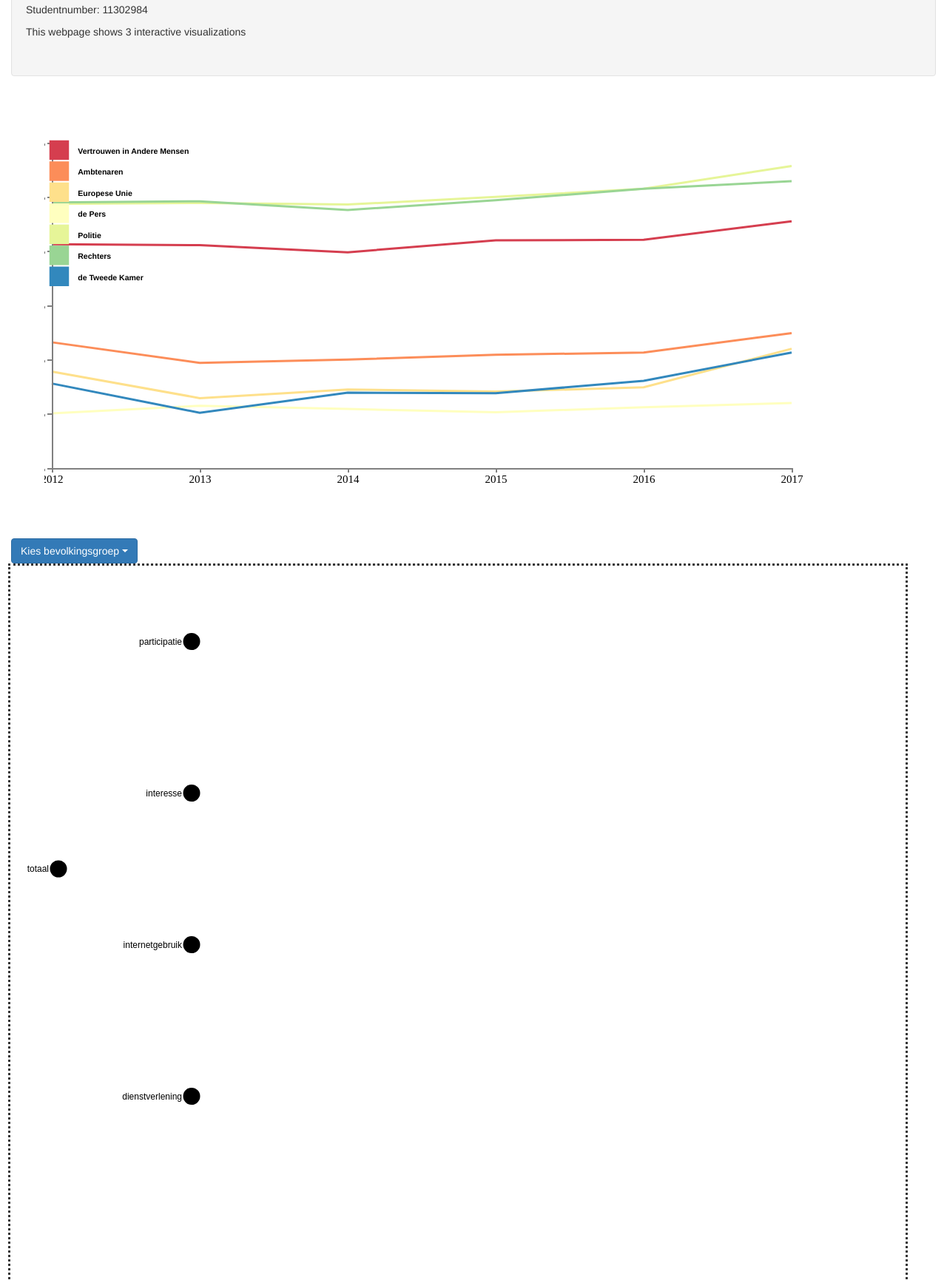
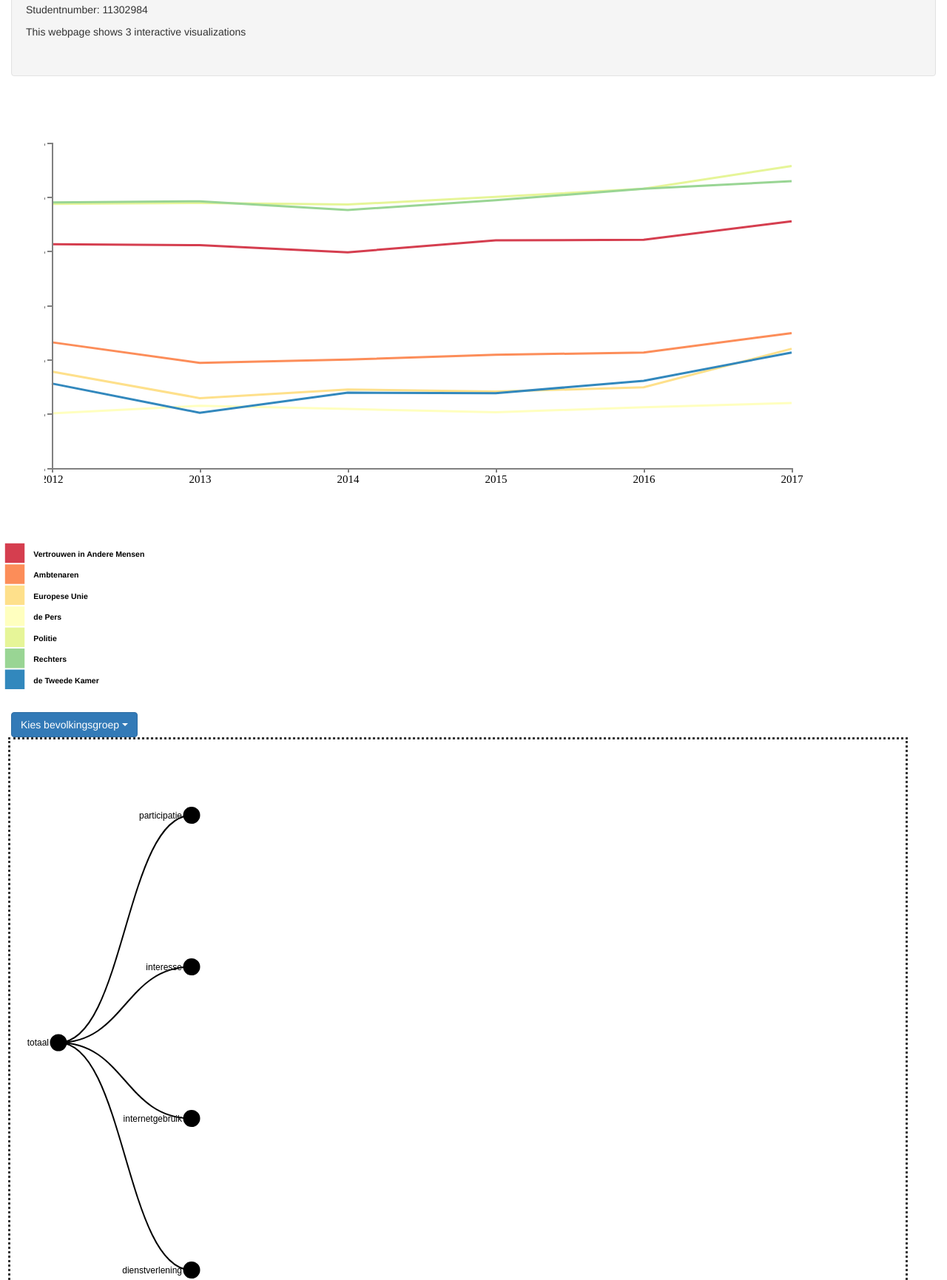
Before and after one commit to michaelzon/vertrouwen_in_nederland, a plain HTML site: page index.html in a window 1280 px wide. Shown: the part 218-1949 px from the top of the page at 74% size. Drawn offline with nearby package versions, Linux system fonts and the light colour scheme.

Commit message:
geholpen door tim

```diff
--- a/css/canvas.css
+++ b/css/canvas.css
@@ -11,10 +11,10 @@
 }
 
 /* ?????? */
-#graphLegend {
+/* #graphLegend {
   left: 100%;
   border-style: dotted;
-}
+} */
 
 .text2 {
   position: absolute;
--- a/index.html
+++ b/index.html
@@ -43,8 +43,9 @@
       </div>
     </div>
       <div class="row" id="row1">
-        <div class="col-md-auto" id="linegraph">
-        </div>
+        <div class="col-md-auto" id="linegraph"></div>
+        <div class="col-md-auto" id="linegraphLegend"></div>
+      </div>
       </div>
           <div class = "col-sm-auto", id="description">
             <div class="dropdown">
--- a/javascript/importData.js
+++ b/javascript/importData.js
@@ -1,4 +1,4 @@
-  var dendroData = {};
+  // var dendroData = {};
 
 function importData(error, response){
 
@@ -440,6 +440,44 @@ function importData(error, response){
     dataParticipatie[year] = {"name": year, "children": superTempArray}
   })
 
+
+  var dendrogramData = dataParticipatie;
+  var dendrotot = {};
+  years.forEach(function(year){
+    console.log(dendrogramData[year].children[0])
+    dendrotot[year] = (dendrogramData[year].children[0])
+  })
+  console.log(dendrotot);
+  var dendroTotaal = dendrogramData["2012"].children[0];
+  var dendroNederlands = dendrogramData["2012"].children[1];
+  var dendroWesters = dendrogramData["2012"].children[2];
+  var dendroNietWesters = dendrogramData["2012"].children[3];
+
+  console.log(dendroTotaal)
+  // console.log(dendroNederlands)
+  // console.log(dendroWesters)
+  // console.log(dendroNietWesters)
+
+  var dendroData = {};
+  dendroData["totaal"] = dendroTotaal;
+  dendroData["nederlands"] = dendroNederlands;
+  dendroData["westers"] = dendroWesters;
+  dendroData["nietWesters"] = dendroNietWesters;
+
+  // console.log(dendroData)
+
+  // years.forEach(function(year){
+  //
+  //   dataParticipatie[year] = {"name": year, "children": superTempArray}
+  //
+  // })
+
+  // console.log(dendrogramData["2012"])
+
+  makeLinegraph(vertrouwen.nederlands)
+  updateLines(vertrouwen)
+  makeDendrogram(dataParticipatie["2012"].children[0])
+
   // console.log('hee',d3.hierarchy(dataParticipatie["2012"]));
 
   // het totaal van 2012
@@ -451,9 +489,9 @@ function importData(error, response){
 
   // this[0].name
 
-  var groups = ["totaal", "nederlands", "westers", "nietWesters"];
-
-  var children = ["gebruik", "dienstverlening", "participatie", "interesse"];
+  // var groups = ["totaal", "nederlands", "westers", "nietWesters"];
+  //
+  // var children = ["gebruik", "dienstverlening", "participatie", "interesse"];
 
   // years.forEach(function(year){
   //   groups.forEach(function(group){
@@ -507,8 +545,5 @@ function importData(error, response){
   //     .entries(totaal);
   // console.log(nestTotaal)
 
-  makeLinegraph(vertrouwen.nederlands)
-  updateLines(vertrouwen)
-  makeDendrogramCanvas(dataParticipatie["2012"].children[0])
 
 };
--- a/javascript/vertrouwen.js
+++ b/javascript/vertrouwen.js
@@ -29,24 +29,32 @@ function updateLines(data){
   butTotaal.addEventListener("click", {
     handleEvent: function (event){
       makeLinegraph(data.totaal)
+      makeDendrogram(dataParticipatie["2012"].children[0])
+
     }
   });
 
   butNederlands.addEventListener("click", {
     handleEvent: function (event){
       makeLinegraph(data.nederlands)
+      makeDendrogram(data.dataParticipatie["2012"].children[1])
+
     }
   });
 
   butWesters.addEventListener("click", {
     handleEvent: function (event) {
       makeLinegraph(data.westers)
+      makeDendrogram(data.dataParticipatie["2012"].children[2])
+
     }
   });
 
   butNietWesters.addEventListener("click", {
     handleEvent: function (event) {
       makeLinegraph(data.nietWesters)
+      makeDendrogram(data.dataParticipatie["2012"].children[3])
+
     }
   });
 
@@ -248,7 +256,7 @@ function makeLinegraph(data){
       .scale(legendLines);
 
   //placing legend
-  var svgGraphDes = d3.select("#linechart")
+  var svgGraphDes = d3.select("#linegraphLegend")
       .append("svg")
       .attr("width", legendWidth)
       .attr("height", legendHeight)
@@ -262,7 +270,7 @@ function makeLinegraph(data){
 
 };
 
-function makeDendrogramCanvas(data){
+function makeDendrogram(data){
   var margin = {top: 20, right: 20, bottom: 20, left: 20},
       padding = {top: 60, right: 60, bottom: 60, left: 60},
       outerWidth = 1180,
@@ -278,6 +286,8 @@ function makeDendrogramCanvas(data){
       .attr("id", "dendrochart")
     .append("g")
       .attr("transform", "translate(50,0)");
+
+  var g = svg.append("g").attr("transform", "translate(20,0)");       // move right 20px.
 
   // creating axis and scale
   var xScale = d3.scaleLinear()
@@ -304,7 +314,7 @@ function makeDendrogramCanvas(data){
   root.x0 = height / 2;
   root.y0 = 0;
 
-  console.log('root',root)
+  // console.log('root',root)
 
   // collapse
   root.children.forEach(collapse);
@@ -324,16 +334,16 @@ function makeDendrogramCanvas(data){
 
     // determine x and y position for nodes
     var data = tree(root)
-    console.log(data)
+    // console.log(data)
 
     // and the new tree layout
     var nodes = data.descendants(),
 
     // links are the same as above minus the root node (bevolkingsgroep)
     links = data.descendants().slice(1)
-
-    console.log('nodes', nodes)
-    console.log('links', links)
+    //
+    // console.log('nodes', nodes)
+    // console.log('links', links)
 
     // ensure nodes and links are spread across half of the dendrosvg
     nodes.forEach(d => d.y = d.depth * 180);
@@ -354,11 +364,14 @@ function makeDendrogramCanvas(data){
     nodeBirth.append("circle")
         .attr("class", "node")
         .attr('r', 10)
-        .style("fill", d => d._children ? "#000000" : "#000000");
+        .style("fill", d => {
+          console.log(d);
+          d._children ? "#000000" : "#000000";
+        })
 
     // (conditie = true) ? (dan dit) : (anders dit)
 
-    console.log(data.data.name)
+    // console.log(data.data)
 
     // adding labels
     nodeBirth.append("text")
@@ -366,6 +379,51 @@ function makeDendrogramCanvas(data){
         .attr("x", d => d.children || d._children ? -13 : 13) // position of text left or right from node
         .attr("text-anchor", d => d.children || d._children ? "end" : "start")
         .text(d => d.data.name); // data is convert to root so it needs an extra dimension.
+
+    nodeBirth.append("rect")
+        .attr("class", "babyRect")
+        .attr("width", 1) // it starts at zero so the transistion is right
+        .attr("height", 30)
+        .attr("rx", 5) // this makes the bars less blocky
+        .attr("ry", 5)
+        .transition()
+          .duration(500)
+          .attr("width", function (d,i) {
+            if (i != 0){
+              console.log(d._children);
+              d._children.forEach(function(child){
+                console.log(child.data.value);
+              })
+            }
+            // console.log("huisje", d)
+            // console.log("boompje", d.data)
+            // console.log("feestje", d.data.children)
+            // console.log('beestje',d.data.children[i].value)
+            // return xScale(data.data.value)
+            ;});
+          // .attr("width", d => xScale(data.data.value))
+
+
+    // ****************** bars section ***************************
+    //
+    // // create new variable for the horizontal bars whom appear after the baby's
+    // var rectFromBaby = g.selectAll(".nodeBaby")
+    //     .append("g") // give the rects a grouping element
+    //     .attr("class", "babyRect")
+    //     .attr("transform", d => "translate(" + source.y0 + "," + source.x0 + ")")
+    //
+    // rectFromBaby.append("rect")
+    //     .attr("class","youngRect")        // fill em up with a color
+    //     .attr("width", 0) // it starts at zero so the transistion is right
+    //     .attr("height", 30)
+    //     .attr("rx", 5) // this makes the bars less blocky
+    //     .attr("ry", 5)
+    //     .transition()
+    //       .duration(500)
+    //       .attr("width", function (d) {
+    //         console.log('blablabla',d)
+    //         return xScale(data.data.value);});
+    //       // .attr("width", d => xScale(data.data.value))
 
     var nodeUpdate = nodeBirth.merge(node);
 
@@ -395,24 +453,6 @@ function makeDendrogramCanvas(data){
 
     nodeGone.select("text")
         .style("fill-opacity", 0);
-
-    // ****************** bars section ***************************
-
-    // create new variable for the horizontal bars whom appear after the baby's
-    var rectFromBaby = g.selectAll(".nodeBaby")
-        .append("g") // give the rects a grouping element
-        .attr("class", "babyRect")
-        // transform/translate something
-
-    rectFromBaby.append("rect")
-        // add class with attr
-        // fill em up with a color
-        .attr("width", 0) // it starts at zero so the transistion is right
-        .attr("height", 30)
-
-
-
-
 
     console.log("nodeGone", nodeGone)
 
@@ -452,8 +492,6 @@ function makeDendrogramCanvas(data){
       d.y0 = d.y;
     });
 
-    //
-
     // function for the path between mothers and baby's
     function diagonal(s, d) {
 
```
